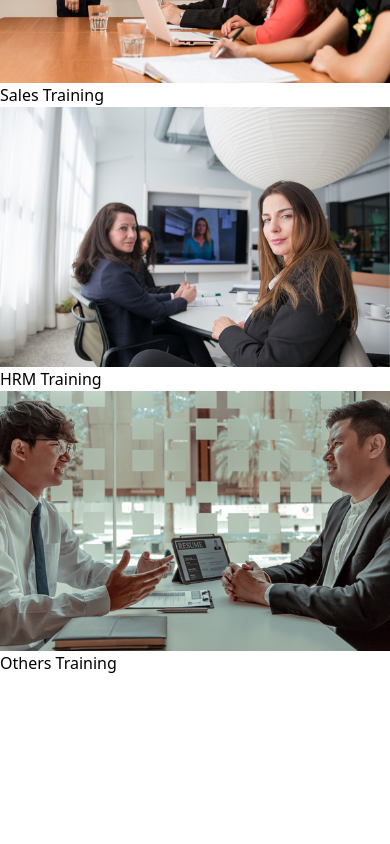
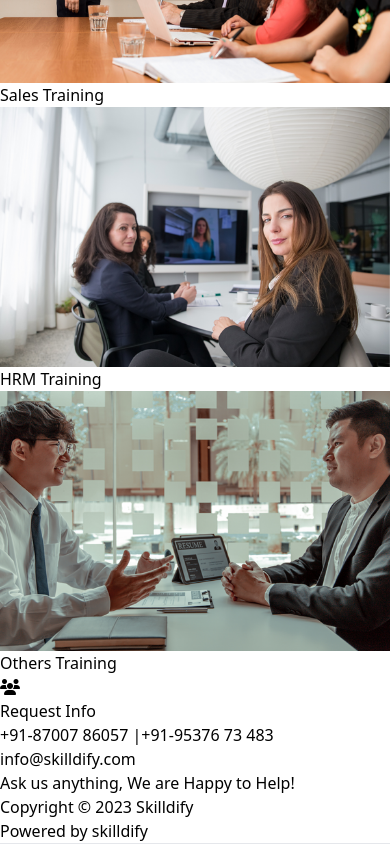
Before and after one commit to Satyaaam/skilldifyextendversion, a React (Vite) app: page / in a window 390 px wide. Shown: the part 6160-7004 px from the top of the page. Before the commit the page ends 6835 px from the top, so only its background shows below. Built offline with nearby package versions, Linux system fonts and the light colour scheme.

Commit message:
made footer and completed the main page part

```diff
--- a/src/App.jsx
+++ b/src/App.jsx
@@ -11,6 +11,8 @@ import OurApproch from "./components/OurApproch.jsx";
 import Analysis from "./components/Analysis.jsx";
 import Why from "./components/Why.jsx";
 import Programs from "./components/Programs.jsx";
+import Bringing from './components/Bringing';
+import Footer from './components/Footer';
 const App = () =>{
     return(
         <div>
@@ -25,6 +27,8 @@ const App = () =>{
             <Analysis/>
             <Why/>
             <Programs/>
+            <Bringing/>
+            <Footer/>
         </div>
     )
 }
--- /dev/null
+++ b/src/components/Bringing.jsx
@@ -0,0 +1,20 @@
+import React from 'react'
+
+const Bringing = () => {
+  return (
+    <div className='py-6 bg-[#F7F7F8]'>
+        <div className='w-fit mx-auto text-center px-4'>
+            <i className="fa-solid fa-users text-[#69727D] text-8xl sm:text-[150px] md:text-[180px]"></i>
+            <p className='text-4xl sm:text-5xl md:text-6xl font-semibold'>Request Info</p>
+            <p className='sm:text-2xl text-xl  sm:my-5 my-3'>
+                <span>+91-87007 86057</span> |
+                <span>+91-95376 73 483</span>
+            </p>
+            <p className='text-2xl font-bold'>info@skilldify.com</p>
+            <p className='text-xl font-bold my-2'>Ask us anything, We are Happy to Help!</p>
+        </div>
+    </div>
+  )
+}
+
+export default Bringing
--- /dev/null
+++ b/src/components/Footer.jsx
@@ -0,0 +1,16 @@
+import React from 'react'
+
+const Footer = () => {
+  return (
+    <div className='relative bg-[#25272D]'>
+        <div className='h-[200px] flex flex-col justify-center items-center text-white'>
+            {/* <hr className='text-gray-100' /> */}
+            <p>Copyright © 2023 Skilldify</p>
+            <p>Powered by skilldify</p>
+            <hr className='text-white'/>
+        </div>
+    </div>
+  )
+}
+
+export default Footer
```
